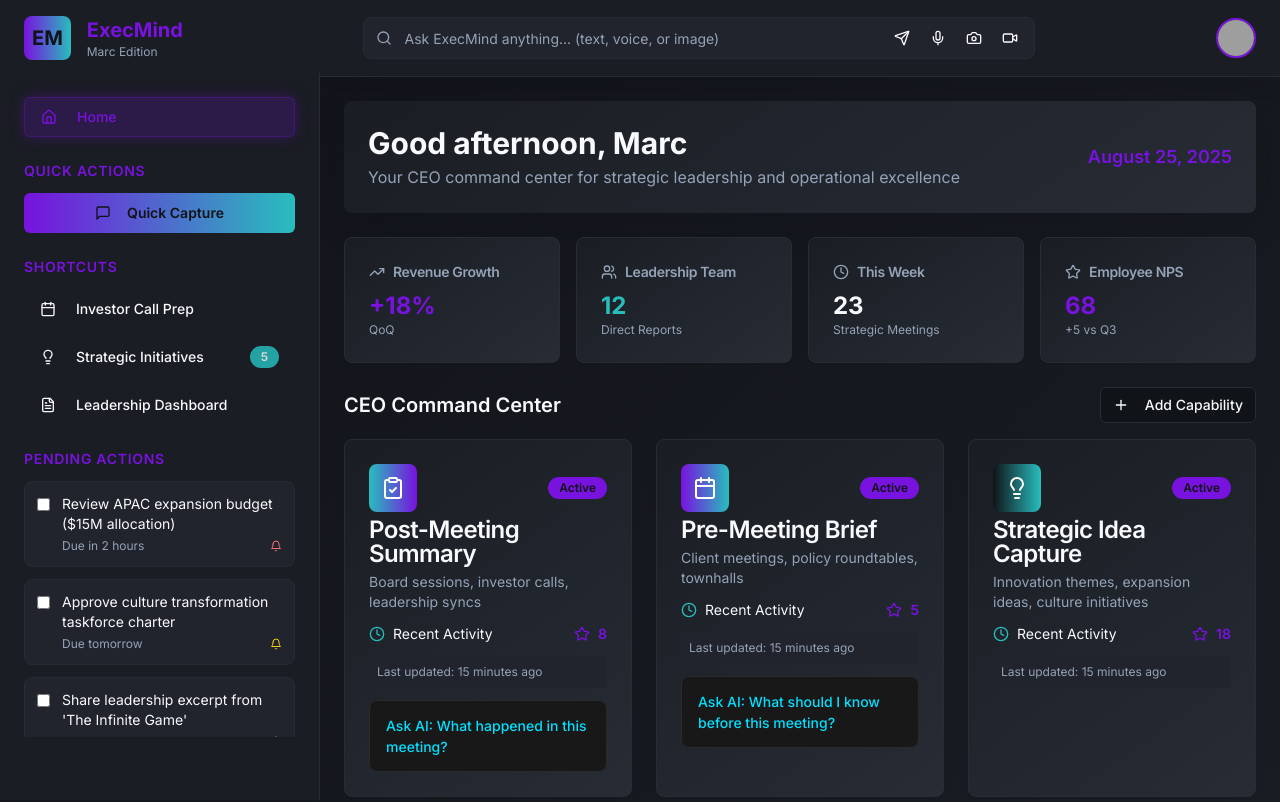
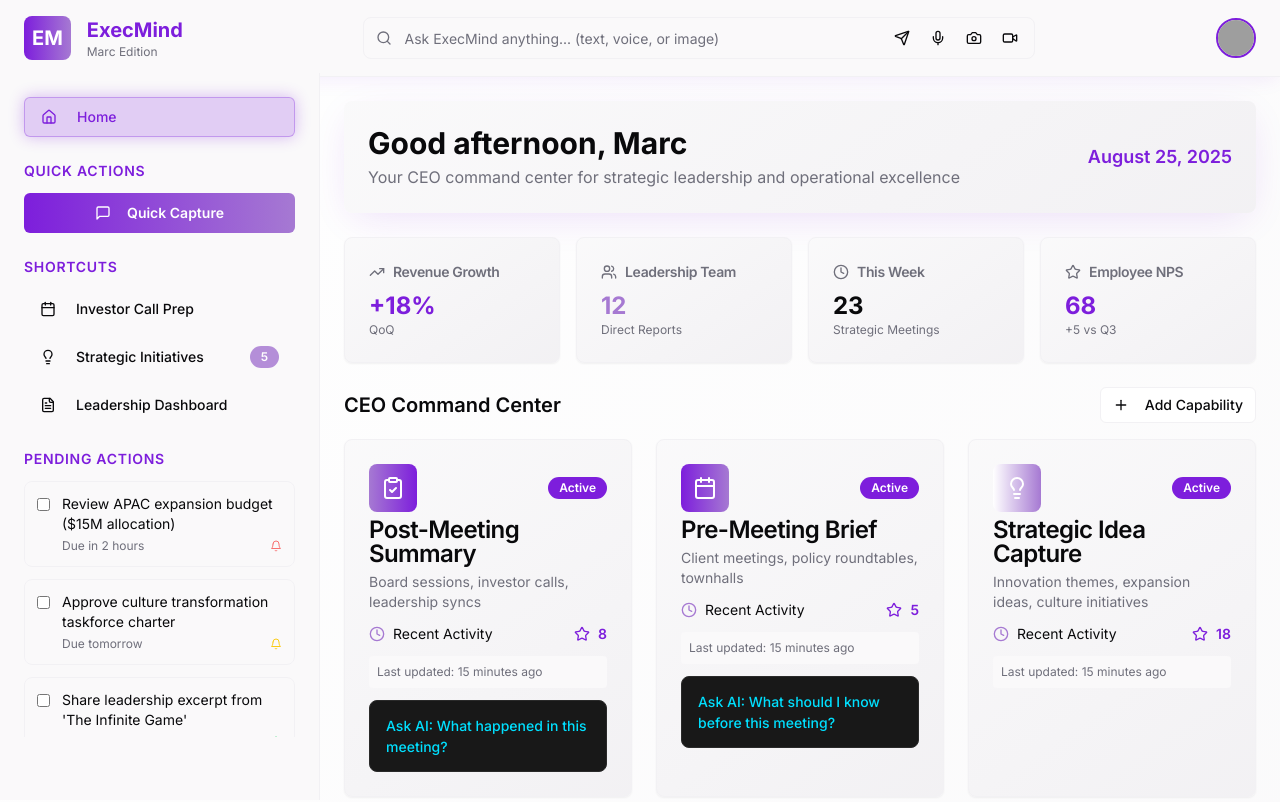
Before and after one commit to gshafd/execmind-insight-suite, a React (Vite) app: page / in a window 1280 px wide. Shown: the top 802 px of the page. Built offline with nearby package versions, Linux system fonts and the light colour scheme; grey boxes are pictures that could not be loaded.

Commit message:
Refactor: Update theme to white and purple
Updated the theme to use a white background with purple accents for text and buttons, aligning with the new design direction.

```diff
--- a/src/index.css
+++ b/src/index.css
@@ -8,43 +8,43 @@ All colors MUST be HSL.
 
 @layer base {
   :root {
-    /* ExecMind Premium Executive Theme */
-    --background: 220 20% 8%;
-    --foreground: 210 40% 98%;
+    /* ExecMind Light Executive Theme */
+    --background: 0 0% 100%;
+    --foreground: 240 10% 4%;
 
-    --card: 220 15% 12%;
-    --card-foreground: 210 40% 98%;
+    --card: 0 0% 100%;
+    --card-foreground: 240 10% 4%;
 
-    --popover: 220 15% 12%;
-    --popover-foreground: 210 40% 98%;
+    --popover: 0 0% 100%;
+    --popover-foreground: 240 10% 4%;
 
-    --primary: 270 85% 47%;
-    --primary-foreground: 210 40% 98%;
+    --primary: 270 76% 49%;
+    --primary-foreground: 0 0% 100%;
 
-    --secondary: 180 65% 45%;
-    --secondary-foreground: 210 40% 98%;
+    --secondary: 270 10% 95%;
+    --secondary-foreground: 270 76% 49%;
 
-    --muted: 220 15% 18%;
-    --muted-foreground: 215 20% 65%;
+    --muted: 270 10% 95%;
+    --muted-foreground: 240 5% 46%;
 
-    --accent: 180 65% 45%;
-    --accent-foreground: 210 40% 98%;
+    --accent: 270 10% 95%;
+    --accent-foreground: 270 76% 49%;
 
     --destructive: 0 84% 60%;
-    --destructive-foreground: 210 40% 98%;
+    --destructive-foreground: 0 0% 100%;
 
-    --border: 220 15% 18%;
-    --input: 220 15% 18%;
-    --ring: 270 85% 47%;
+    --border: 270 10% 90%;
+    --input: 270 10% 90%;
+    --ring: 270 76% 49%;
 
     /* Executive Design Tokens */
-    --executive-navy: 220 20% 8%;
-    --executive-charcoal: 220 15% 12%;
-    --executive-gold: 270 85% 47%;
-    --executive-purple: 270 85% 47%;
-    --executive-teal: 180 65% 45%;
-    --executive-accent: 220 15% 18%;
-    --executive-surface: 220 15% 15%;
+    --executive-navy: 0 0% 100%;
+    --executive-charcoal: 270 10% 98%;
+    --executive-gold: 270 76% 49%;
+    --executive-purple: 270 76% 49%;
+    --executive-teal: 270 50% 65%;
+    --executive-accent: 270 10% 95%;
+    --executive-surface: 270 10% 98%;
 
     /* Gradients */
     --gradient-hero: linear-gradient(135deg, hsl(var(--executive-navy)), hsl(var(--executive-charcoal)));
@@ -52,9 +52,9 @@ All colors MUST be HSL.
     --gradient-accent: linear-gradient(90deg, hsl(var(--executive-gold)), hsl(var(--executive-teal)));
 
     /* Shadows */
-    --shadow-premium: 0 10px 40px -10px hsl(var(--executive-navy) / 0.4);
-    --shadow-card: 0 4px 20px -4px hsl(var(--executive-navy) / 0.3);
-    --shadow-glow: 0 0 20px hsl(var(--executive-gold) / 0.2);
+    --shadow-premium: 0 10px 40px -10px hsl(var(--executive-purple) / 0.15);
+    --shadow-card: 0 4px 20px -4px hsl(var(--executive-purple) / 0.1);
+    --shadow-glow: 0 0 20px hsl(var(--executive-purple) / 0.2);
     --shadow-purple-glow: 0 0 15px hsl(var(--executive-purple) / 0.3);
 
     --radius: 0.5rem;
```
